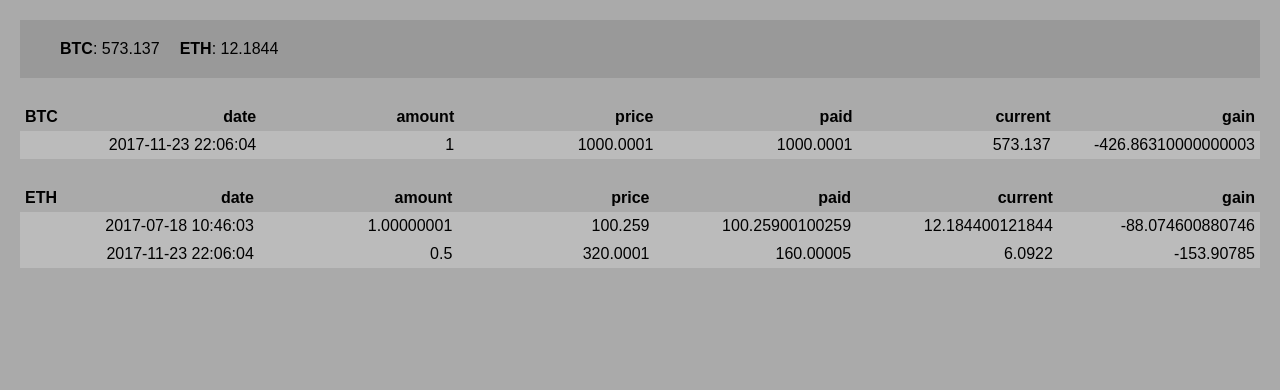
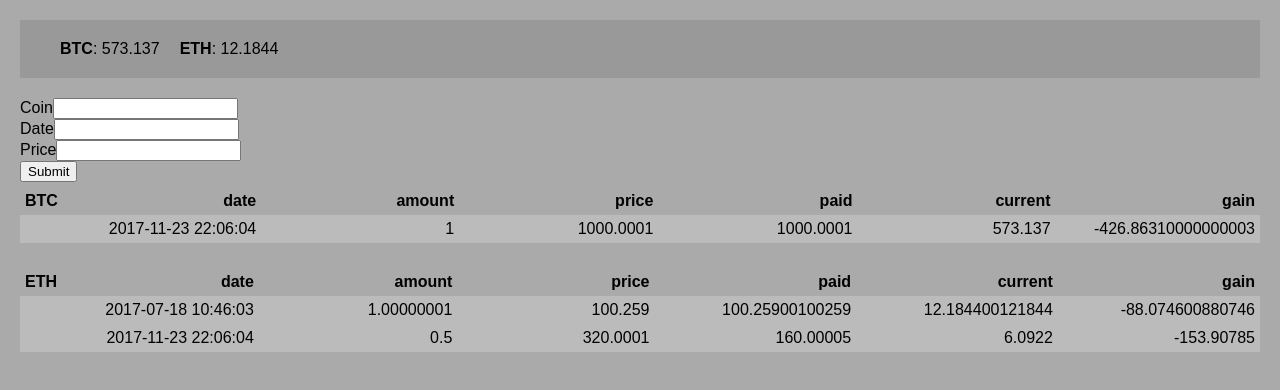
Before and after one commit to danielres/coinslice, a React (Create React App) app: page / in a window 1280 px wide. Shown: the top 390 px of the page. Built offline with nearby package versions, Linux system fonts and the light colour scheme.

Commit message:
add basic portfolio form

```diff
--- a/src/App.js
+++ b/src/App.js
@@ -5,6 +5,7 @@
 
 import { fetchValues } from './store/now/actions'
 
+import PortfolioForm from './PortfolioForm'
 import './App.css'
 
 import type { NowValues } from './types'
@@ -57,6 +58,8 @@
           ))}
         </div>
 
+        <PortfolioForm />
+
         {coins.map(coin => (
           <table className="table entries" key={coin}>
             <thead>
--- /dev/null
+++ b/src/PortfolioForm/PortfolioForm.js
@@ -0,0 +1,47 @@
+// @flow
+import * as React from 'react'
+import type { PortfolioNewEntry } from '../types'
+
+type Props = {
+  onSubmit: Function,
+  portfolioForm: PortfolioNewEntry,
+  updateForm: Function,
+}
+
+export default ({ onSubmit, portfolioForm, updateForm }: Props) => (
+  <form
+    onSubmit={e => {
+      e.preventDefault()
+      onSubmit(portfolioForm)
+    }}
+  >
+    <div>
+      <label htmlFor="coin">Coin</label>
+      <input
+        name="coin"
+        onChange={updateForm}
+        type="text"
+        value={portfolioForm.coin}
+      />
+    </div>
+    <div>
+      <label htmlFor="date">Date</label>
+      <input
+        name="date"
+        onChange={updateForm}
+        type="text"
+        value={portfolioForm.date}
+      />
+    </div>
+    <div>
+      <label htmlFor="price">Price</label>
+      <input
+        name="price"
+        onChange={updateForm}
+        type="text"
+        value={portfolioForm.price}
+      />
+    </div>
+    <button>Submit</button>
+  </form>
+)
--- /dev/null
+++ b/src/PortfolioForm/index.js
@@ -0,0 +1,15 @@
+// @flow
+import { connect } from 'react-redux'
+
+import { updateForm, resetForm } from '../store/portfolioForm/actions'
+import { addEntry, removeEntry } from '../store/portfolio/actions'
+import PortfolioForm from './PortfolioForm'
+
+export default connect(
+  ({ portfolioForm }) => ({ portfolioForm }),
+  dispatch => ({
+    onSubmit: entry => dispatch(addEntry(entry)),
+    updateForm: ({ target: { name, value } }) =>
+      dispatch(updateForm({ [name]: value })),
+  })
+)(PortfolioForm)
```
